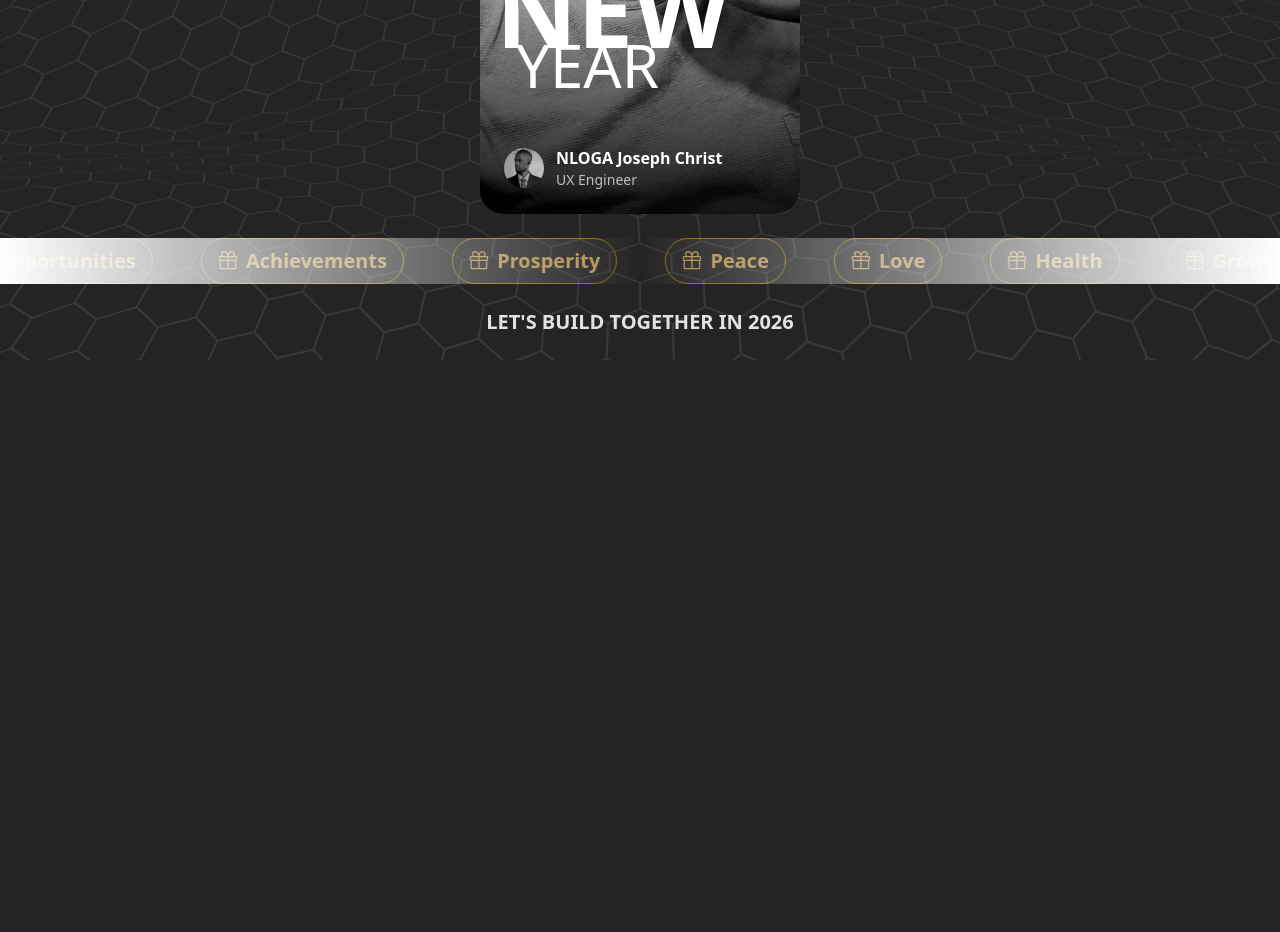
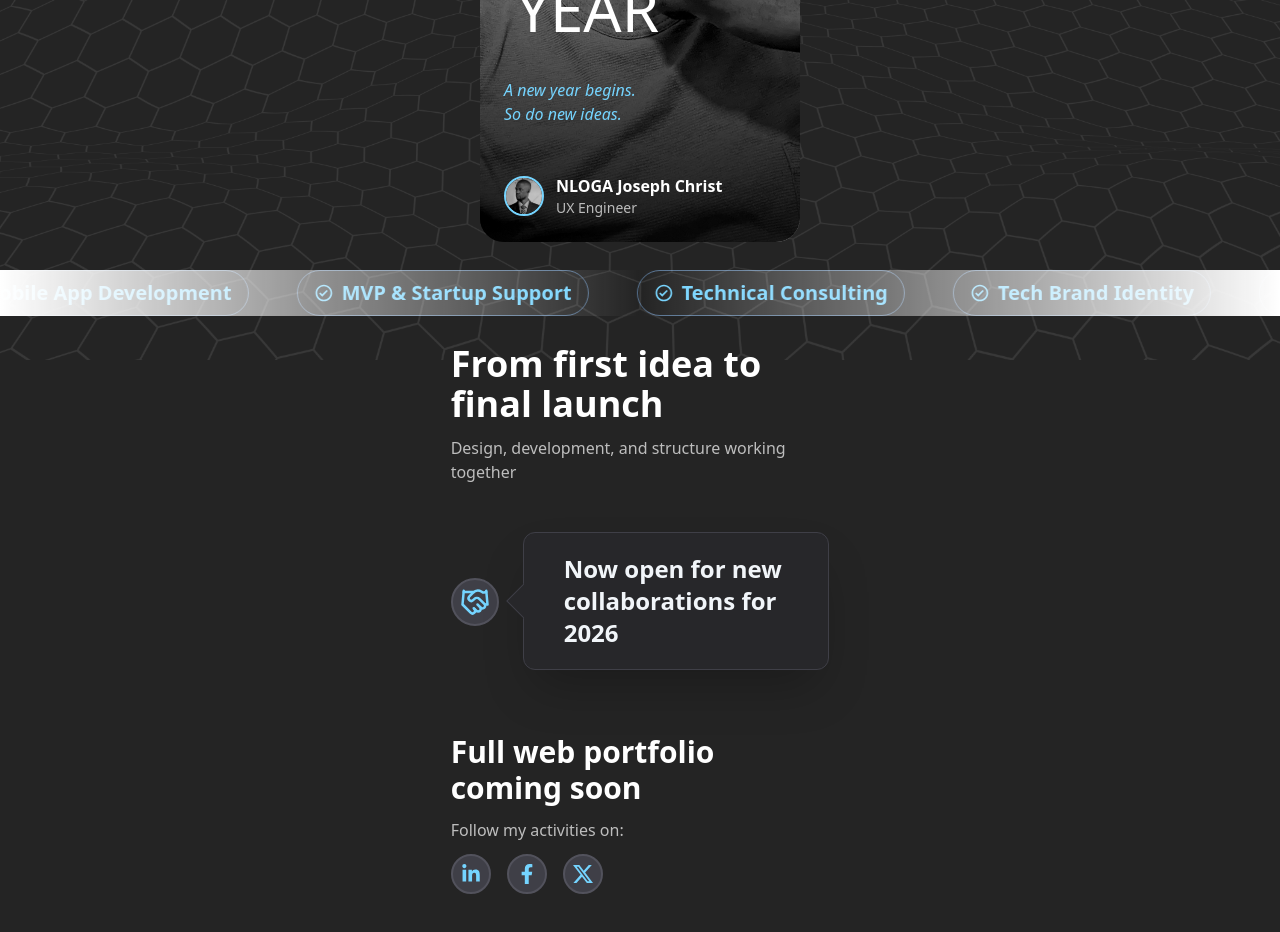
Before and after one commit to christnloga/christnloga.github.io, a React (Vite) app: page / in a window 1280 px wide. Shown: the part 440-1372 px from the top of the page. Before the commit the page ends 800 px from the top, so only its background shows below. Built offline with nearby package versions, Linux system fonts and the light colour scheme; a web font is replaced by a local one; what @dr.pogodin/react-helmet would draw is missing.

Commit message:
feat: add initial portfolio page with i18n, animated components, and new assets.

```diff
--- a/src/App.jsx
+++ b/src/App.jsx
@@ -3,6 +3,11 @@ import { Helmet } from '@dr.pogodin/react-helmet';
 import InfiniteCarousel from "./components/InfiniteCarousel";
 import { GoGift } from "react-icons/go";
 import { useTranslation } from "react-i18next";
+import { BiCheckCircle } from 'react-icons/bi';
+import { LuHandshake } from 'react-icons/lu';
+import RevealElement from './components/RevealElement';
+import { FaFacebookF, FaLinkedinIn } from 'react-icons/fa';
+import { BsTwitterX } from 'react-icons/bs';
 
 function App() {
 	const { t, i18n } = useTranslation();
@@ -10,58 +15,126 @@ function App() {
 
 	console.log(language);
 
-	let wishes_en = ["Health", "Growth", "Success", "Opportunities", "Achievements", "Prosperity", "Peace", "Love"];
-	let wishes_fr = ["Santé", "Croissance", "Succès", "Opportunités", "Réussites", "Prosperité", "Paix", "Amour"];
+	let services_en = ["Product Design (UI/UX)", "Web & App Development", "Mobile App Development", "MVP & Startup Support", "Technical Consulting", "Tech Brand Identity"];
+	let services_fr = ["Santé", "Croissance", "Succès", "Opportunités", "Réussites", "Prosperité", "Paix", "Amour"];
 
-	const wishes = language === "en" ? wishes_en : wishes_fr;
+	const services = language === "en" ? services_en : services_fr;
 
 	return (
-		<div className='h-screen flex flex-col justify-between w-full overflow-x-hidden'>
-			<img src="/floor.png" className="absolute left-0 bottom-0 saturate-0 mix-blend-screen opacity-10 object-scale-down" alt="" />
+		<div className='flex flex-col justify-between overflow-x-hidden'>
+			<img src="/floor.png" className="fixed left-0 bottom-0 saturate-0 mix-blend-screen opacity-10 object-scale-down" alt="" />
 			{/* <Helmet>
 				<title>Let's Build Together In 2026</title>
 				<link rel="icon" type="image/svg+xml" href="/my-photo-2.jpg" />
 				<meta name='description' content='Beginner friendly page for learning React Helmet.' />
 			</Helmet> */}
 
-			<div className="relative max-w-[calc(100vw-50px)] lg:max-w-[320px] mx-auto flex grow w-full overflow-hidden rounded-b-3xl">
+			<header className="relative max-w-[calc(100vw-50px)] lg:max-w-[320px] mx-auto flex h-[calc(100vh-150px)] flex-col grow w-full overflow-hidden rounded-b-3xl rounded-t-3xl mt-8">
 
 				<img className='absolute w-full h-full object-cover' src="/my-photo-2.jpg" alt="" />
-				<img className='absolute z-10' src="/dark-gold-confetti.png" alt="" />
+				{/* <img className='absolute z-10' src="/dark-gold-confetti.png" alt="" /> */}
 				{/* Overlay */}
-				<div className="absolute bottom-0 h-1/2 w-full bg-linear-to-t from-black/90 to-ransparent"></div>
+				<div className="absolute top-0 h-1/2 w-full bg-linear-to-b from-blue-300/50 to-ransparent"></div>
+				<div className="absolute bottom-0 h-full w-full bg-linear-to-t from-black/90 to-ransparent"></div>
+				{/* Happy New Year */}
+				<div className='relative flex flex-col items-start z-10 px-6 mt-auto'>
+					<p className="text-styled text-white text-4xl ml-5 font-bold">{t('happy')}</p>
+					<h2 className={"text-[100px] text-white font-bold -mt-10 -ml-2 text-shadow uppercase"}>{t('new')}</h2>
+					<h2 className="text-[60px] text-white -mt-16 ml-3 text-shadow uppercase">{t('year')}</h2>
+				</div>
+				{/* Small hero text */}
+				<div className='relative flex flex-col items-start z-10 p-6'>
+					<p className="text-sky-300 italic">{t('beforeProfile')}</p>
+					<p className="text-sky-300 italic">{t('beforeProfile2')}</p>
+				</div>
 				{/* Profile */}
-				<div className='absolute z-10 bottom-0 p-6 flex items-center gap-3'>
-					<div className="rounded-full overflow-hidden size-[40px]">
+				<div className='z-10 bottom-0 p-6 flex items-center gap-3 w-full'>
+					<div className="rounded-full shrink-0 overflow-hidden size-[40px] border-2 border-sky-300">
 						<img src="/my-photo-3.jpg" alt="" />
 					</div>
 					<div className="flex flex-col items-start">
-						<p className="font-semibold text-white">NLOGA Joseph Christ</p>
+						<p className=" text-white font-semibold">NLOGA Joseph Christ</p>
 						<p className="text-sm text-white/70">UX Engineer</p>
 					</div>
 				</div>
 
-				<div className='relative flex flex-col items-start z-10 p-6 mt-auto mb-20'>
-					<p className="text-styled text-white text-4xl ml-5 font-bold">{t('happy')}</p>
-					<h2 className={"text-[100px] text-white font-bold -mt-10 -ml-2 text-shadow uppercase"}>{t('new')}</h2>
-					<h2 className="text-[60px] text-white -mt-16 ml-3 text-shadow uppercase">{t('year')}</h2>
-				</div>
+			</header>
 
-			</div>
+			{/* Services */}
+			<section className='py-1'>
 				<div className="relative overflow-x-hidden pt-6">
 					<InfiniteCarousel
-					items={wishes.map((wish) => (
-						<div className="flex items-center gap-2 text-xl text-[#b59351] font-semibold rounded-full px-4 py-2 border border-yellow-500/50">
-							<GoGift className="size-5" />
-							<p>{wish}</p>
+						items={services.map((service) => (
+							<div className="flex items-center gap-2 text-xl text-sky-300 font-semibold rounded-full px-4 py-2 border border-blue-300/50">
+								<BiCheckCircle className="size-5" />
+								<p>{service}</p>
 							</div>
 						))}
 					/>
 				</div>
-			<div className='p-6 w-full flex gap-3'>
-				<h2 className="text-xl mx-auto font-bold uppercase">{t('greeting')}</h2>
+			</section>
+
+			<section>
+				<div className="grid lg:grid-cols-3">
+					<div></div>
+					<div className='text-left p-6 w-full flex flex-col gap-3'>
+						<h2 className="text-4xl font-bold text-white">From first idea to final launch</h2>
+						<p className="text-white/70">Design, development, and structure working together</p>
 					</div>
 				</div>
+			</section>
+
+			<section className='relative z-10 lg:mb-4'>
+				<div className="grid lg:grid-cols-3">
+					<div></div>
+					<div className='text-center px-6 py-6 w-auto flex flex-col gap-3'>
+						<div className="relative flex items-end lg:items-end gap-6 cursor-default">
+
+							{/* photo */}
+							<RevealElement>
+								<div className="flex shrink-0 size-12 rounded-full mb-11 bg-zinc-700 text-sky-300 border-2 border-zinc-600 overflow-hidden">
+									<LuHandshake className='m-auto' size={30} />
+								</div>
+							</RevealElement>
+							{/* Bubble */}
+							<RevealElement>
+								<div className="relative z-10 flex p-5 hover:scale-105 gap-2 lg:gap-3 bg-zinc-800 items-start border border-zinc-700 rounded-xl shadow-2xl duration-150 shadow-primary-300/70">
+									<div className="absolute bottom-1/2 translate-y-1/2 -left-3 rotate-45 bg-zinc-800 border size-7 border-zinc-700"></div>
+									<div className="absolute bottom-1/2 translate-y-1/2 left-0 bg-zinc-800 w-7 h-10"></div>
+									<div>
+										<p className="text-2xl text-left font-bold text-slate-100 ml-5">{t('openForBusiness')}</p>
+									</div>
+								</div>
+							</RevealElement>
+						</div>
+					</div>
+					<div></div>
+				</div>
+			</section>
+
+			<section className='relative z-10'>
+				<div className="grid lg:grid-cols-3">
+					<div></div>
+					<div className='text-left p-6 w-full flex flex-col gap-3'>
+						<RevealElement>
+							<h2 className="text-3xl font-bold text-white">Full web portfolio coming soon</h2>
+						</RevealElement>
+						<p className="text-white/70">Follow my activities on:</p>
+						<div className="flex gap-4">
+							<a target='_blank' href='https://cm.linkedin.com/in/nloga-joseph-christ-7b1651194' className="flex shrink-0 size-10 rounded-full mb-11 bg-zinc-700 border-2 border-zinc-600 overflow-hidden">
+								<FaLinkedinIn className='m-auto text-sky-300' size={20} />
+							</a>
+							<a target='_blank' href='https://web.facebook.com/christ.nloga/?_rdc=1&_rdr#' className="flex shrink-0 size-10 rounded-full mb-11 bg-zinc-700 border-2 border-zinc-600 overflow-hidden">
+								<FaFacebookF className='m-auto text-sky-300' size={20} />
+							</a>
+							<a target='_blank' href='https://x.com/_nloga?t=Y_tI_pkTsMRq0zljqk66Kg&s=08' className="flex shrink-0 size-10 rounded-full mb-11 bg-zinc-700 border-2 border-zinc-600 overflow-hidden">
+								<BsTwitterX className='m-auto text-sky-300' size={20} />
+							</a>
+						</div>
+					</div>
+				</div>
+			</section>
+		</div >
 	)
 }
 
--- /dev/null
+++ b/src/components/RevealElement.jsx
@@ -0,0 +1,16 @@
+import { motion } from 'motion/react'
+
+const RevealElement = ({ children }) => {
+  return (
+    <motion.div
+      initial={{ opacity: 0, y: 20 }}
+      whileInView={{ opacity: 1, y: 0 }}
+      viewport={{ amount: 'full' }}
+      transition={{ ease: 'easeInOut', duration: 0.8 }}
+    >
+      {children}
+    </motion.div>
+  )
+}
+
+export default RevealElement
--- /dev/null
+++ b/src/components/TestimonialCardAlt.jsx
@@ -0,0 +1,51 @@
+import { BsStarFill } from "react-icons/bs";
+import { BiSolidQuoteLeft } from "react-icons/bi";
+import RevealElement from "./RevealElement";
+import { renderStars } from "../utils/helpers";
+
+const TestimonialCardAlt = ({ name, image, feedback, rating, position }) => {
+
+    return (
+        <div className="relative flex flex-col items-start lg:items-end gap-4 cursor-default">
+            {/* Bubble */}
+            <RevealElement>
+                <div className="relative z-10 flex p-5 hover:scale-105 lg:p-12 gap-2 lg:gap-3 w-[78%] lg:w-[500px] bg-white items-start lg:ml-16 border border-primary-300/20 rounded-l-[50px] rounded-tr-[50px] shadow-2xl duration-150 shadow-primary-300/70">
+                    {/* <div className="absolute bottom-0 -right-0 bg-white border-0 size-7 border-primary-300"></div> */}
+                    <BiSolidQuoteLeft className='shrink-0 lg:size-14 text-primary-300/50' />
+                    <div>
+                        <p className="text-slate-600">{feedback}</p>
+                        <div className="flex gap-1 lg:gap-3 mt-3">
+                            {renderStars(rating).map((star) => (
+                                <BsStarFill key={star} className={`text-amber-400 size-4 lg:size-4`} />
+                            ))}
+                        </div>
+                    </div>
+                </div>
+                {/* Horizontal dashed line */}
+                <img
+                    className="absolute opacity-20 top-[40%]"
+                    src='/images/dashed-h-line.svg'
+                    alt="hero image"
+                />
+            </RevealElement>
+
+            {/* person */}
+            <div className="relative flex gap-3 -right-[60%] lg:-right-[90px]">
+                {/* photo */}
+                <div className="text-right my-auto">
+                    <p className="text-slate-700 text-lg font-semibold">{name}</p>
+                    <p className="text-slate-500 text-sm">{position}</p>
+                </div>
+                <div className="shrink-0 size-16 rounded-full overflow-hidden">
+                    <img
+                        className="object-cover h-full"
+                        src={image}
+                        alt="hero image"
+                    />
+                </div>
+            </div>
+        </div>
+    )
+}
+
+export default TestimonialCardAlt
--- a/src/i18n.js
+++ b/src/i18n.js
@@ -23,7 +23,11 @@ i18n
           happy: 'Happy',
           new: 'New',
           year: 'Year',
-          greeting: 'Let\'s Build Together In 2026',
+          beforeProfile: 'A new year begins.',
+          beforeProfile2: 'So do new ideas.',
+          sectionTitle1: 'From first idea to final launch',
+          sectionDesc1: 'Design, development, and structure working together',
+          openForBusiness: 'Now open for new collaborations for 2026',
         }
       },
 
@@ -33,7 +37,11 @@ i18n
           happy: 'Happy',
           new: 'New',
           year: 'Year',
-          greeting: 'Construisont ensemble en 2026',
+          beforeProfile: 'Une nouvelle année commence.',
+          beforeProfile2: 'Tout comme les nouvelles idées.',
+          sectionTitle1: 'De l\'idée initiale au lancement final',
+          sectionDesc1: 'Design, développement et structure travaillant ensemble',
+          openForBusiness: 'Ouvert à de nouvelles collaborations pour 2026',
         }
       }
     }
```
Also changed, not shown: public/my-photo-2.jpg. Lines whose indentation alone changed are shown as unchanged.
